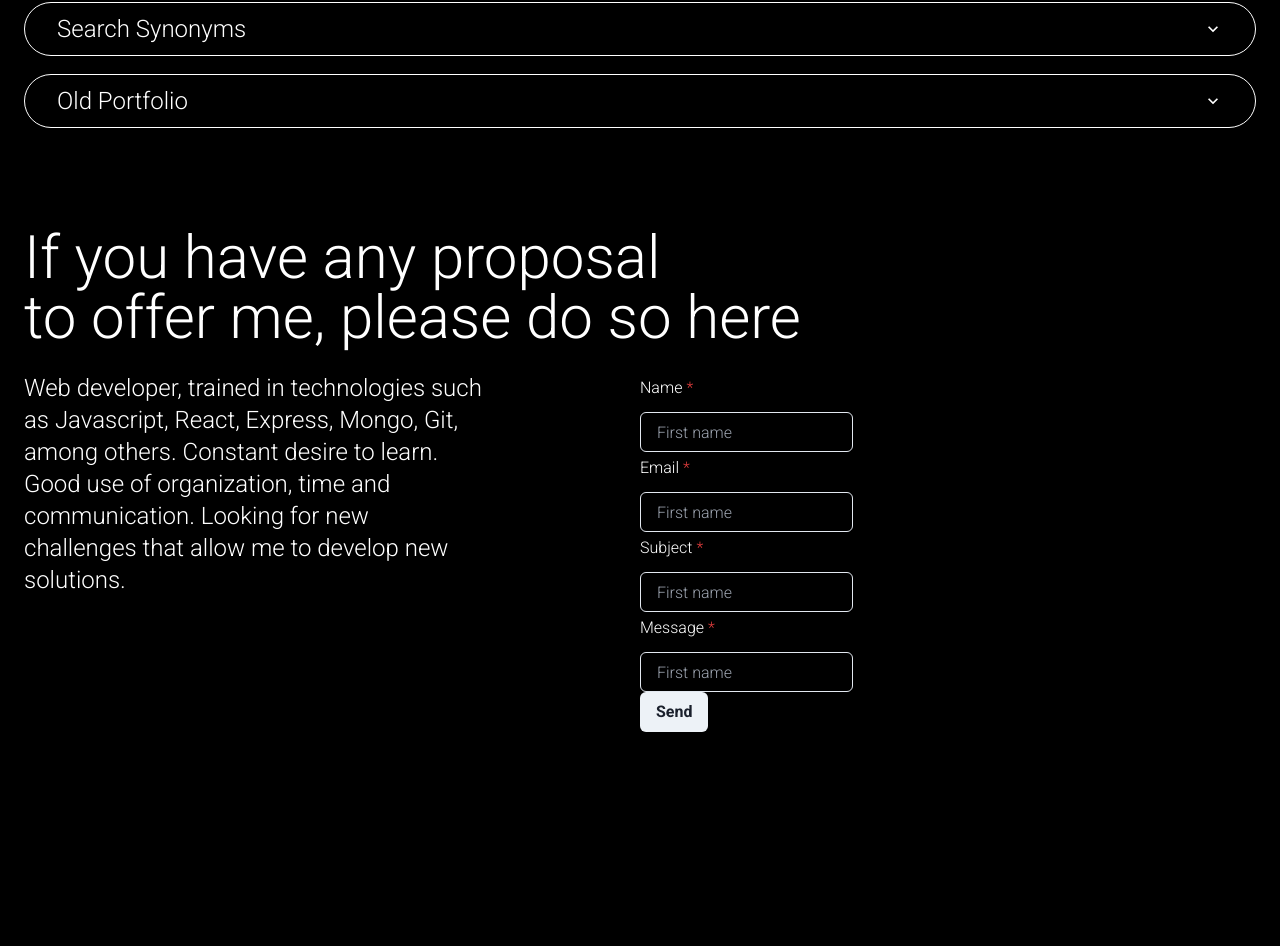
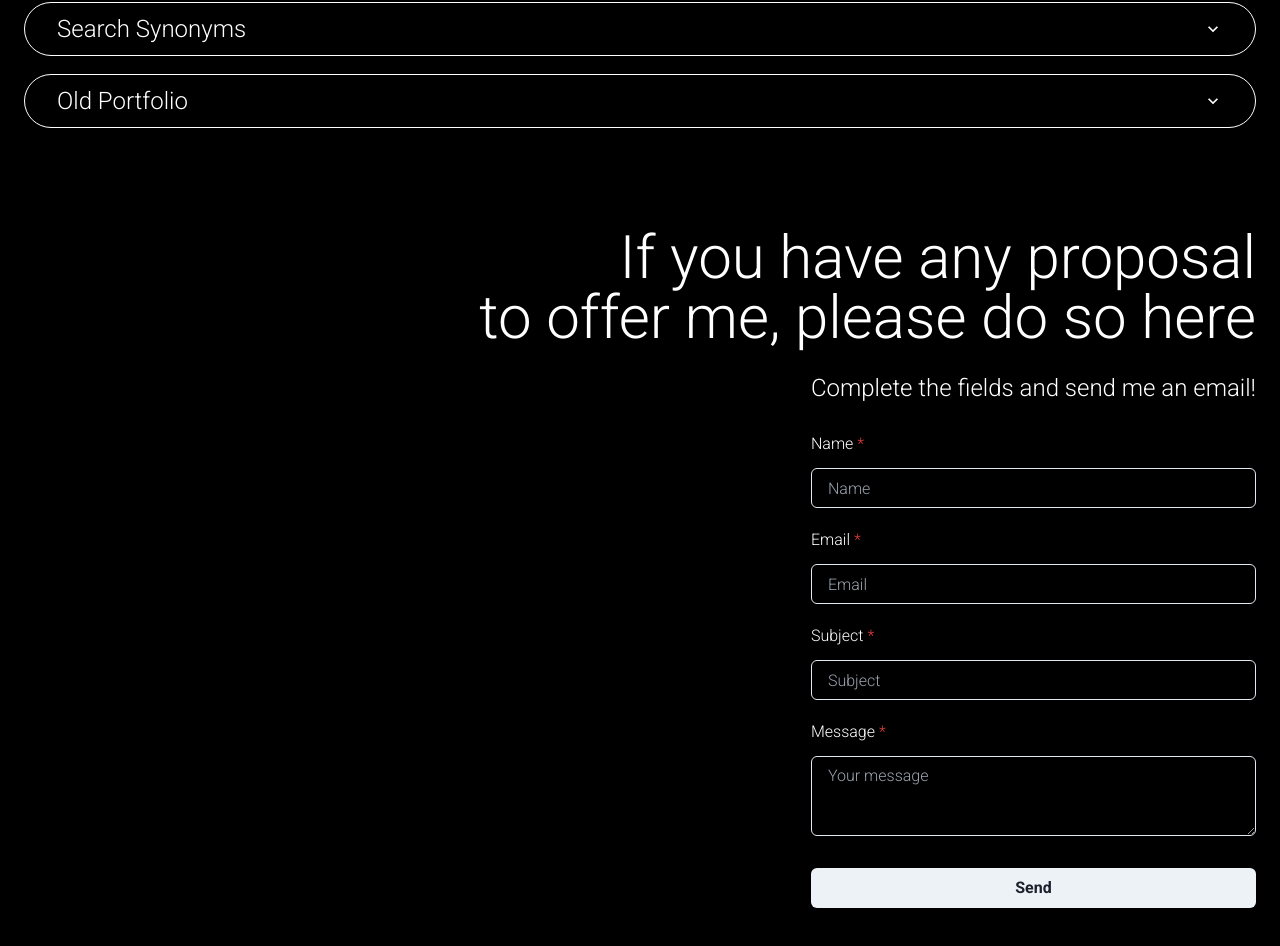
Before and after one commit to pato-1441/portfolioPatricio, a React (Vite) app: page / in a window 1280 px wide. Shown: the part 1522-2468 px from the top of the page. Built offline with nearby package versions, Linux system fonts and the light colour scheme.

Commit message:
almost done

```diff
--- a/src/App.jsx
+++ b/src/App.jsx
@@ -11,7 +11,7 @@ const App = () => {
       <div id="projectsSection" className="container mx-auto flex flex-col justify-between pt-10 sm:pt-20 min-h-screen">
         <Projects />
       </div>
-      <div className="container mx-auto flex flex-col justify-between pt-10 sm:pt-20 min-h-screen">
+      <div className="container mx-auto flex justify-end pt-10 sm:pt-20 min-h-screen ">
         <ContactMe />
       </div>
     </div>
--- a/src/components/ContactMe/ContactMe.jsx
+++ b/src/components/ContactMe/ContactMe.jsx
@@ -1,5 +1,12 @@
 import React from "react";
-import { Box, Button, FormControl, FormLabel, Input } from "@chakra-ui/react";
+import {
+  Box,
+  Button,
+  FormControl,
+  FormLabel,
+  Input,
+  Textarea,
+} from "@chakra-ui/react";
 import emailjs from "emailjs-com";
 
 const ContactMe = () => {
@@ -24,8 +31,8 @@ const ContactMe = () => {
   };
 
   return (
-    <Box className="px-6">
-      <div className="flex justify-between">
+    <Box className="px-6 text-right">
+      <div className="flex justify-end">
         <h1 className="text-4xl sm:text-6xl">
           If you have any proposal
           <br />
@@ -33,36 +40,29 @@ const ContactMe = () => {
         </h1>
       </div>
       <Box
-        className="text-lg sm:text-2xl grid grid-cols-1 sm:grid-cols-2"
+        className="text-lg sm:text-2xl flex justify-end"
         mt={6}
       >
-        <div className="sm:w-3/4 col-span-2 sm:col-span-1 sm:h-96">
-          <p>
-            Web developer, trained in technologies such as Javascript, React,
-            Express, Mongo, Git, among others. Constant desire to learn. Good
-            use of organization, time and communication. Looking for new
-            challenges that allow me to develop new solutions.
-          </p>
-        </div>
-        <div className="flex gap-6 h-32 sm:h-96 my-12 sm:mt-0">
-          <form className="contact-form" onSubmit={sendEmail}>
+        <div className="sm:h-96">
+          <p className="">Complete the fields and send me an email!</p>
+          <form className="contact-form my-6 flex flex-col gap-4" onSubmit={sendEmail}>
             <FormControl isRequired>
               <FormLabel>Name</FormLabel>
-              <Input placeholder="First name" name="from_name" />
+              <Input placeholder="Name" name="from_name" />
             </FormControl>
             <FormControl isRequired>
               <FormLabel>Email</FormLabel>
-              <Input placeholder="First name" name="from_email" />
+              <Input placeholder="Email" name="from_email" />
             </FormControl>
             <FormControl isRequired>
               <FormLabel>Subject</FormLabel>
-              <Input placeholder="First name" name="subject" />
+              <Input placeholder="Subject" name="subject" />
             </FormControl>
             <FormControl isRequired>
               <FormLabel>Message</FormLabel>
-              <Input placeholder="First name" name="html_message" />
+              <Textarea placeholder="Your message" name="html_message" />
             </FormControl>
-            <Button type="submit">Send</Button>
+            <Button type="submit" mt={4}>Send</Button>
           </form>
         </div>
       </Box>
```
